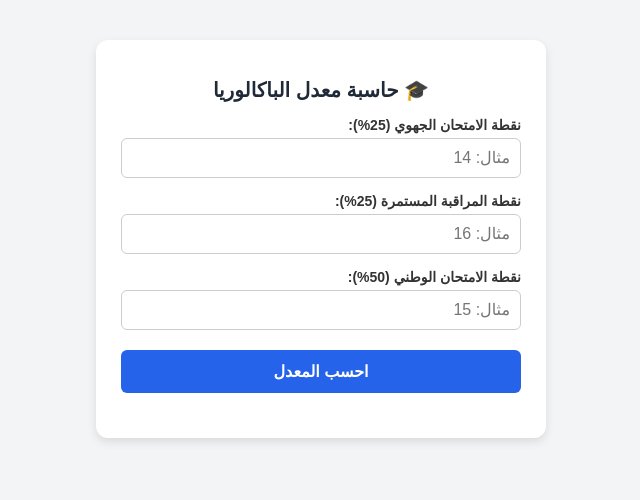
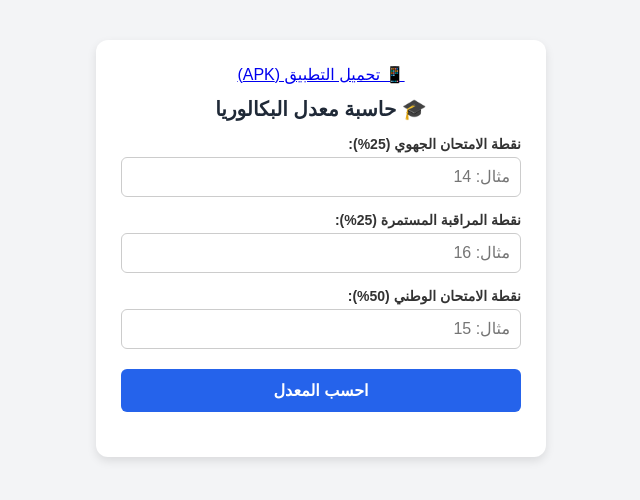
Before and after one commit to bazyatir6-arch/-M, a plain HTML site: page calc.html in a window 1280 px wide. Shown: the whole page, without its empty margins (319-959 px from the left). Drawn offline with Linux system fonts and the light colour scheme.

Commit message:
Update calc.html

```diff
--- a/calc.html
+++ b/calc.html
@@ -54,7 +54,8 @@
 <body>
 
 <div class="container">
-    <h1>🎓 حاسبة معدل الباكالوريا</h1>
+   <a href="app-release.apk" download class="btn">📱 تحميل التطبيق (APK)</a>
+    <h1>🎓 حاسبة معدل البكالوريا</h1>
 
     <label>نقطة الامتحان الجهوي (25%):</label>
     <input type="number" id="regional" placeholder="مثال: 14" step="0.01" min="0" max="20">
```
